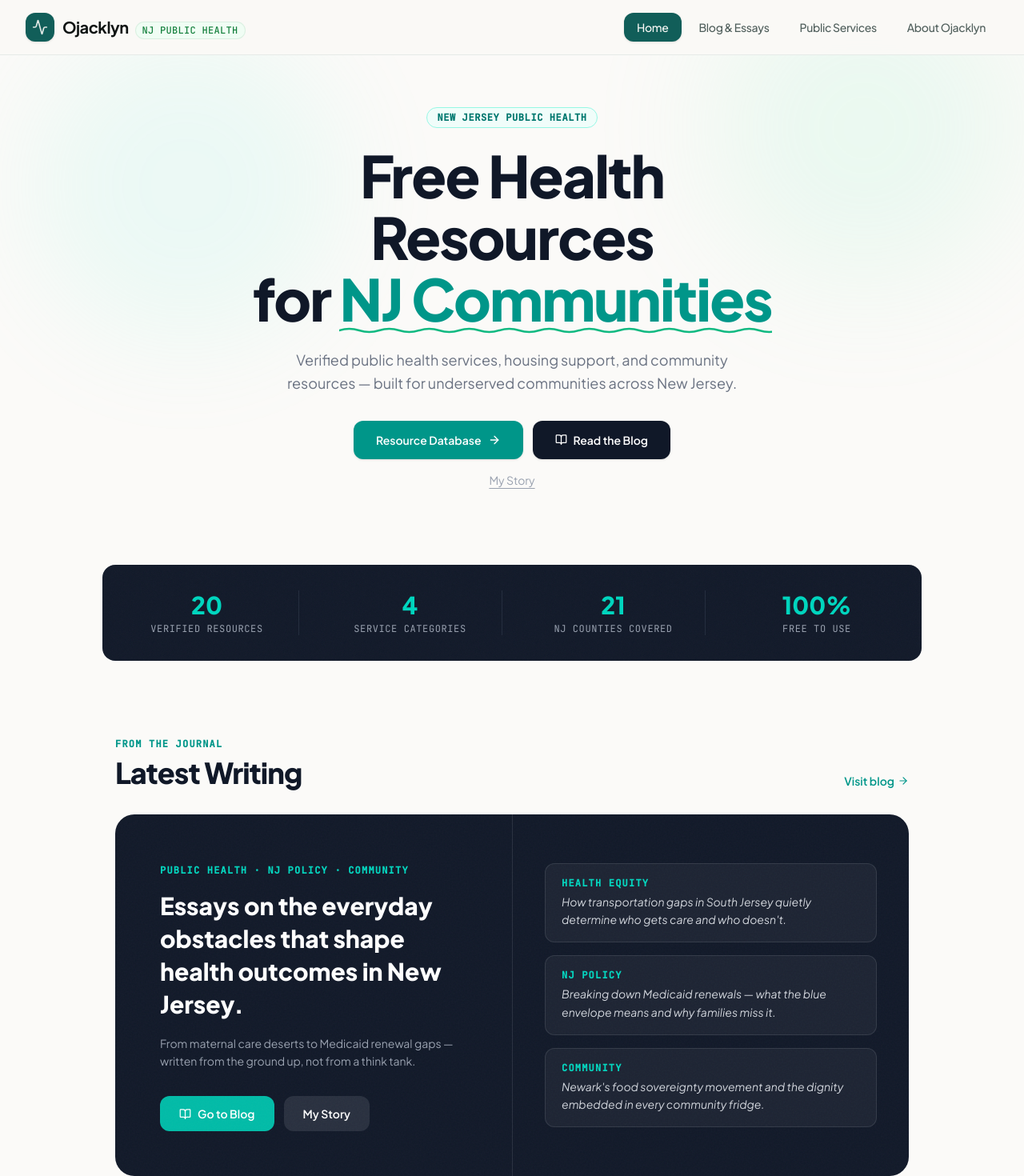
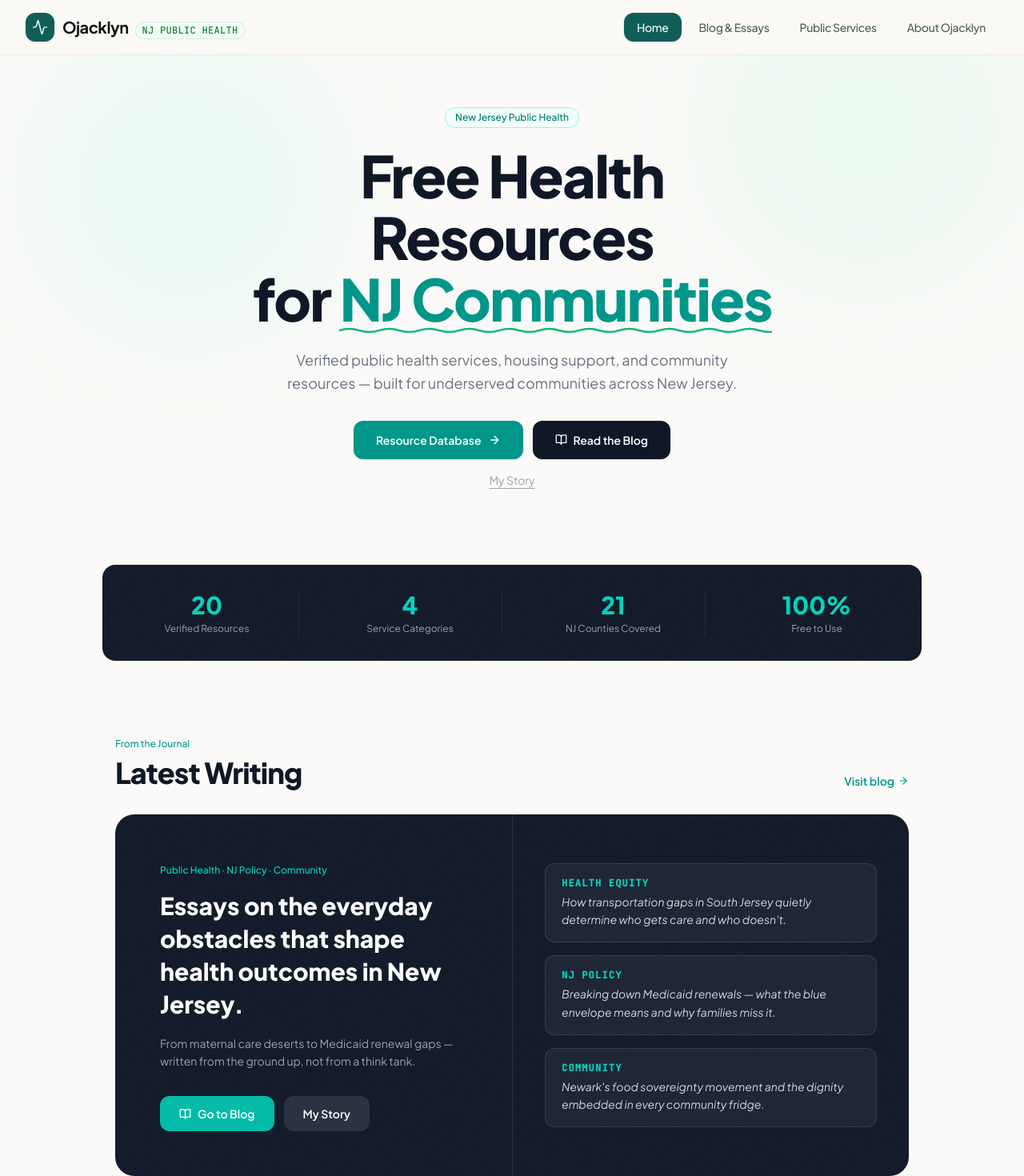
Before and after one commit to ojacklyn2-rgb/ubiquitous-journey, a React (Vite) app: page / in a window 1280 px wide. Shown: the top 1470 px of the page at 80% size. Built offline with nearby package versions, Linux system fonts and the light colour scheme.

Commit message:
Replace mono uppercase labels with clean Notion-style sans-serif
https://claude.ai/code/session_01E7zuG1oTJmZnanWba6bJRJ

```diff
--- a/src/components/AboutPanel.tsx
+++ b/src/components/AboutPanel.tsx
@@ -20,7 +20,7 @@ export default function AboutPanel() {
           style={{ backgroundImage: 'radial-gradient(circle, white 1px, transparent 1px)', backgroundSize: '24px 24px' }}
         />
         <div className="relative z-10">
-          <span className="block text-xs font-mono font-semibold uppercase tracking-widest text-teal-300 mb-4">About This Platform</span>
+          <span className="block text-xs font-sans font-medium text-teal-300 mb-4">About This Platform</span>
           <h1 className="font-display text-4xl md:text-5xl font-bold leading-tight mb-4">The Full Story</h1>
           <div className="w-10 h-0.5 bg-teal-400 rounded-full" />
         </div>
--- a/src/components/DashboardHome.tsx
+++ b/src/components/DashboardHome.tsx
@@ -66,7 +66,7 @@ export default function DashboardHome({ setView, setSelectedBlogId }: DashboardH
           transition={{ duration: 0.5 }}
           className="mb-5"
         >
-          <span className="inline-flex items-center gap-1.5 px-3 py-1 rounded-full text-xs font-semibold tracking-wider text-teal-700 bg-teal-50 border border-teal-200 uppercase font-mono">
+          <span className="inline-flex items-center gap-1.5 px-3 py-1 rounded-full text-xs font-medium text-teal-700 bg-teal-50 border border-teal-200 font-sans">
             New Jersey Public Health
           </span>
         </motion.div>
@@ -130,7 +130,7 @@ export default function DashboardHome({ setView, setSelectedBlogId }: DashboardH
           ].map((stat, i) => (
             <div key={i} className="py-2 md:py-0 px-4">
               <span className="block text-3xl font-extrabold text-teal-400">{stat.value}</span>
-              <span className="block text-xs font-mono uppercase tracking-wider text-gray-400 mt-1">{stat.label}</span>
+              <span className="block text-xs font-sans text-gray-400 mt-1">{stat.label}</span>
             </div>
           ))}
         </div>
@@ -146,7 +146,7 @@ export default function DashboardHome({ setView, setSelectedBlogId }: DashboardH
           className="flex items-end justify-between mb-8"
         >
           <div>
-            <span className="block text-xs font-mono font-semibold uppercase tracking-widest text-teal-600 mb-2">From the Journal</span>
+            <span className="block text-xs font-sans font-medium text-teal-600 mb-2">From the Journal</span>
             <h2 className="text-3xl sm:text-4xl font-extrabold text-gray-900">Latest Writing</h2>
           </div>
           <button
@@ -169,7 +169,7 @@ export default function DashboardHome({ setView, setSelectedBlogId }: DashboardH
                 onClick={() => { setSelectedBlogId(post.id); setView('blog'); }}
                 className="card-lift text-left bg-white rounded-2xl border border-gray-100 p-6 flex flex-col gap-3 cursor-pointer"
               >
-                <span className="text-xs font-mono font-semibold uppercase tracking-wider text-teal-600">{post.category}</span>
+                <span className="text-xs font-sans font-medium text-teal-600">{post.category}</span>
                 <h3 className="font-bold text-gray-900 text-lg leading-snug">{post.title}</h3>
                 <p className="text-sm text-gray-500 line-clamp-2 leading-relaxed flex-grow">{post.excerpt}</p>
                 <div className="flex items-center gap-2 text-xs text-gray-400 pt-2 border-t border-gray-50">
@@ -193,7 +193,7 @@ export default function DashboardHome({ setView, setSelectedBlogId }: DashboardH
               {/* Left — text */}
               <div className="p-10 md:p-14 flex flex-col justify-between gap-8">
                 <div className="space-y-4">
-                  <span className="inline-block text-xs font-mono font-semibold uppercase tracking-widest text-teal-400">Public Health · NJ Policy · Community</span>
+                  <span className="inline-block text-xs font-sans font-medium text-teal-400">Public Health · NJ Policy · Community</span>
                   <p className="text-2xl md:text-3xl font-extrabold text-white leading-snug">
                     Essays on the everyday obstacles that shape health outcomes in New Jersey.
                   </p>
@@ -393,7 +393,7 @@ export default function DashboardHome({ setView, setSelectedBlogId }: DashboardH
           />
           <div className="relative z-10 flex flex-col md:flex-row items-center gap-10">
             <div className="flex-1 space-y-4">
-              <span className="block text-xs font-mono font-semibold uppercase tracking-widest text-teal-300">About This Platform</span>
+              <span className="block text-xs font-sans font-medium text-teal-300">About This Platform</span>
               <h2 className="text-3xl font-extrabold leading-tight">
                 Built from lived experience<br className="hidden sm:block" /> in New Jersey.
               </h2>
```
